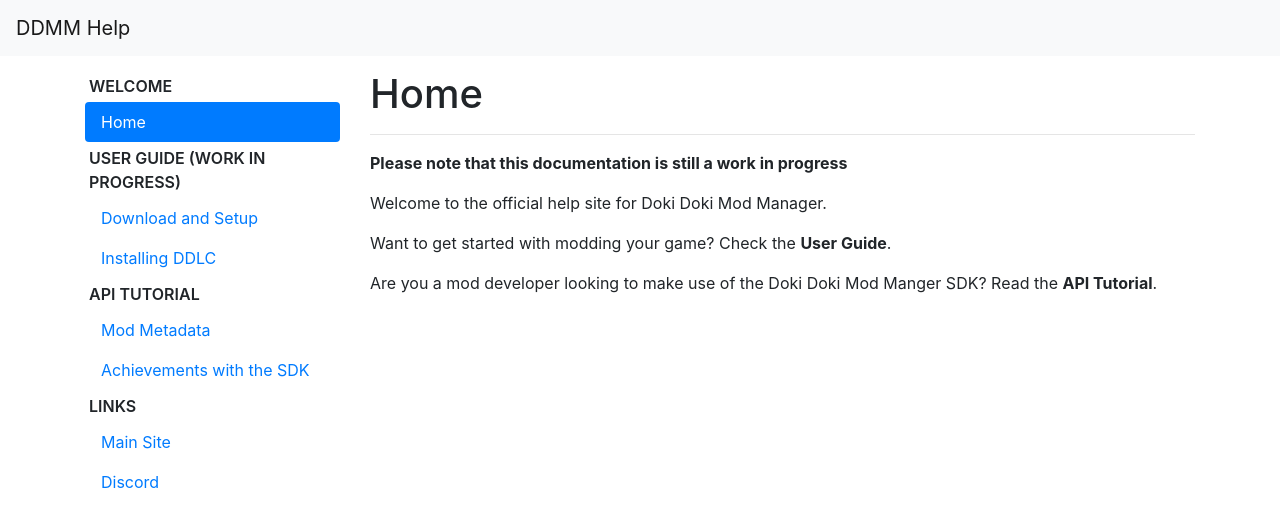
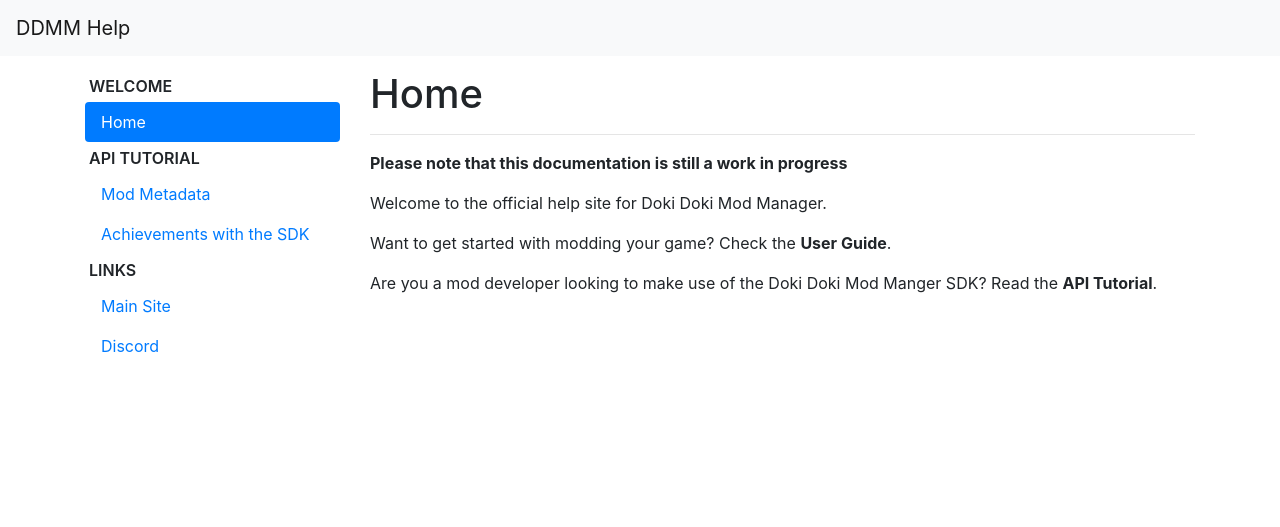
Before and after one commit to DokiDokiModManager/Help, a Jekyll site: the page built from index.md, in a window 1280 px wide. Shown: the top 527 px of the page. Built offline with Jekyll 4.4.1, drawn with Linux system fonts in a browser that asks for light colours; nearby versions of some CDN libraries; part of the change alters nothing that is shown.

Commit message:
Update _config.yml

```diff
--- a/_config.yml
+++ b/_config.yml
@@ -12,12 +12,12 @@ navigation:
     links:
       - title: Home
         link: /
-  - name: User Guide (work in progress)
-    links:
-      - title: Download and Setup
-        link: /user-guide/setup.html
-      - title: Installing DDLC
-        link: /user-guide/install-ddlc.html
+#   - name: User Guide (work in progress)
+#     links:
+#       - title: Download and Setup
+#         link: /user-guide/setup.html
+#       - title: Installing DDLC
+#         link: /user-guide/install-ddlc.html
   - name: API Tutorial
     links:
       - title: Mod Metadata
```
